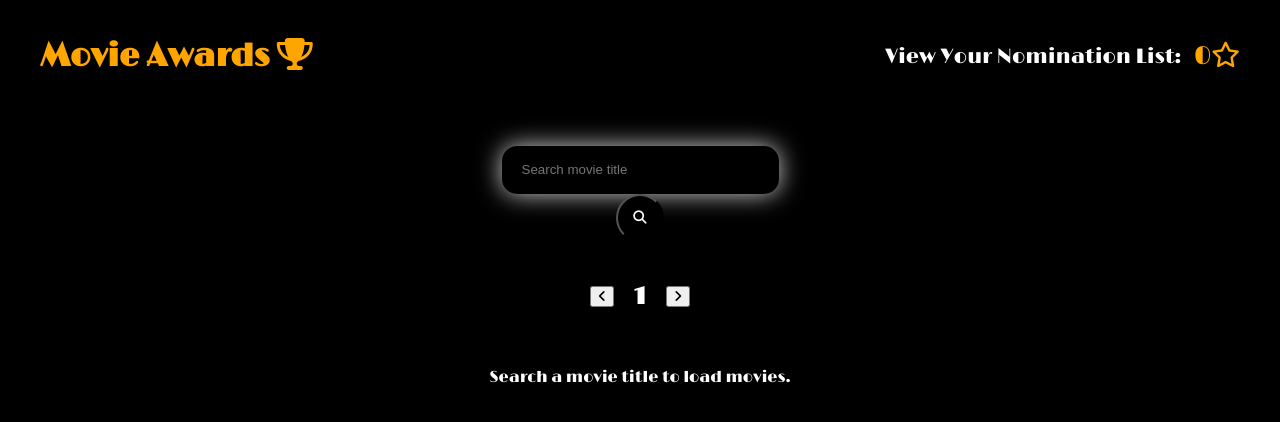
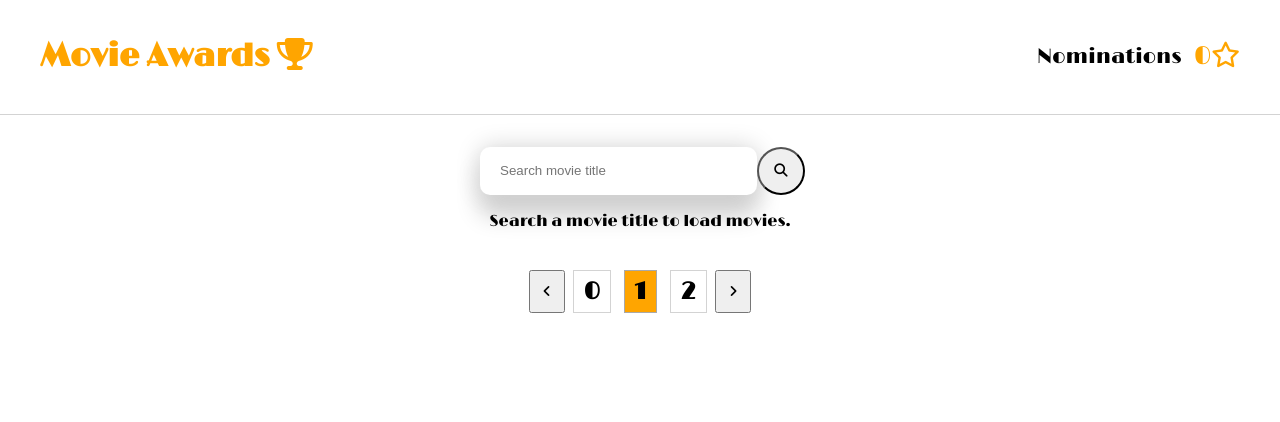
Before and after one commit to vtellez1/omdbmovies, a React (Create React App) app: page / in a window 1280 px wide. Shown: the top 422 px of the page. Built offline with nearby package versions, Linux system fonts and the light colour scheme.

Commit message:
UI updates and nav

```diff
--- a/src/components/header/header.component.jsx
+++ b/src/components/header/header.component.jsx
@@ -9,7 +9,7 @@ const Header = ({ nominations }) => {
     return(
     <HeaderContainer>
         <HomeLink to='/'><h1>Movie Awards <i class="fas fa-trophy"></i></h1></HomeLink>
-        <NominationLink to='/nominated'> View Your Nomination List:<StarIcon>{Object.keys(nominations.nominations).length}<i class="far fa-star"></i></StarIcon> </NominationLink>
+        <NominationLink to='/nominated'> Nominations<StarIcon>{Object.keys(nominations.nominations).length}<i class="far fa-star"></i></StarIcon> </NominationLink>
     </HeaderContainer>
     )
 };
--- a/src/components/header/header.styles.jsx
+++ b/src/components/header/header.styles.jsx
@@ -5,6 +5,7 @@ export const HeaderContainer = styled.div`
 padding: 1rem 2.5rem;
 display: flex;
 justify-content: space-between;
+border-bottom: 1px solid lightgray;
 `
 
 export const HomeLink = styled(Link)`
@@ -18,7 +19,7 @@ export const NominationLink = styled(Link)`
 text-decoration: none;
 display: flex;
 align-items: center;
-color: white;
+color: Black;
 font-size: 1.3rem;
 `
 
--- a/src/components/movieCard/movieCard.styles.jsx
+++ b/src/components/movieCard/movieCard.styles.jsx
@@ -1,29 +1,31 @@
 import styled from 'styled-components';
 
 export const MovieCardContainer = styled.div`
-    width: 13%;
-    padding: 1rem 1.5rem;
+    width: 18%;
+    padding: 1rem;
     margin: .8rem;
-    background-color: #101010;
-    box-shadow: 0 3px 7px 0 gold, 0 5px 18px 0 darkorange;
+    background-color: #f5f5f5;
+    box-shadow: 0 3px 7px 0 darkgray, 0 5px 18px 0 darkgray;
 `
 
 export const MoviePoster = styled.img`
     width: 100%;
-    max-height: 10rem;
+    max-height: 15rem;
 `
 
 export const MovieContents = styled.div`
     display: flex;
     flex-direction: column;
     justify-content: space-between;
+    color: black;
+    font-family: Arial, Helvetica, sans-serif;
 `
 
 export const CardButton = styled.button`
-    color: black;
+    color: white;
     background-color: orange;
     padding: .6rem .9rem;
-    margin: 1.2rem 0rem;
+    margin: 1rem 0rem;
     cursor: pointer;
     outline: none;
     border: none;
--- a/src/components/searchBar/searchBar.component.jsx
+++ b/src/components/searchBar/searchBar.component.jsx
@@ -2,8 +2,8 @@ import React, { useState } from 'react';
 import { connect } from 'react-redux';
 
 import { fetchMovies } from '../../redux/movies/movies.actions';
-
-import { InputStyled, SearchButton, InputDiv, TitleDiv, PageNumDiv, PageNumber} from './searchBar.styles'
+import SearchResults from '../searchResults/searchResults.component';
+import { InputStyled, SearchButton, InputDiv, TitleDiv, PageNumDiv, PageNumber, CurrentPageNumber, PageButton} from './searchBar.styles'
 
 const SearchBar = ({ fetchMovies }) => {
 
@@ -32,6 +32,7 @@ const SearchBar = ({ fetchMovies }) => {
             setPageNumber(pageNumber + 1)
         }
     }
+
     return(
       <div>
         <form onSubmit={handleSubmit}>
@@ -48,10 +49,15 @@ const SearchBar = ({ fetchMovies }) => {
                     <SearchButton><i class="fas fa-search"></i></SearchButton>
                 </TitleDiv>
 
+            <SearchResults/>
+
                 <PageNumDiv>
-                    <button onClick={backPage}><i class="fas fa-angle-left"></i></button>
-                    <PageNumber>{pageNumber}</PageNumber>
-                    <button onClick={nextPage}><i class="fas fa-angle-right"></i></button>
+
+                    <PageButton onClick={backPage}><i class="fas fa-angle-left"></i></PageButton>
+                    <PageNumber id="prevNumber">{pageNumber - 1}</PageNumber>
+                    <CurrentPageNumber>{pageNumber}</CurrentPageNumber>
+                    <PageNumber>{pageNumber + 1}</PageNumber>
+                    <PageButton onClick={nextPage}><i class="fas fa-angle-right"></i></PageButton>
                 </PageNumDiv>
             </InputDiv>
 
--- a/src/components/searchBar/searchBar.styles.jsx
+++ b/src/components/searchBar/searchBar.styles.jsx
@@ -2,21 +2,18 @@ import styled from 'styled-components';
 
 export const InputStyled = styled.input`
     height: 3rem;
-    background: black;
-    color: white;
     outline: none;
     border: none;
     padding: 0 80px 0 20px;
-    border-radius: 15px;
+    border-radius: 10px;
     box-shadow: 0 0 25px 0 lightgray, 0 20px 25px 0 rgba(0, 0, 0, 0.2);
+    margin-left:5px;
 `
 
 export const SearchButton = styled.button`
     height: 3rem;
     width: 3rem;
     border-radius: 50%;
-    background: black;
-    color: white;
 `
 
 export const TitleDiv = styled.div`
@@ -24,20 +21,32 @@ export const TitleDiv = styled.div`
 `
 
 export const PageNumDiv = styled.div`
-margin-top: 2rem;
-display: flex;
-justify-content: center;
-align-items: center;
-margin: 15px;
+    margin-top: 2rem;
+    display: flex;
+    justify-content: center;
+    align-items: center;
+    margin: 15px;
+`
+
+export const PageButton = styled.button`
+    padding: 12px;
 `
 
 export const PageNumber = styled.h2`
-    padding: 5px 20px;
+    padding: 6px 10px;
+    border: .5px solid lightgray;
+    margin: 8px;
+`
+
+export const CurrentPageNumber = styled.h2`
+    padding: 6px 10px;
+    border: .5px solid darkgray;
+    margin: 5px;
+    background: orange;
 `
 
 export const InputDiv = styled.div`
     display: flex;
     flex-direction: column;
-    width: 30%;
     margin: 0 auto;
 `
--- a/src/components/searchResults/searchResults.component.jsx
+++ b/src/components/searchResults/searchResults.component.jsx
@@ -21,7 +21,6 @@ const SearchResults = ({ movies }) => {
         {movieList === undefined ? <h3>No movie found. Try search again.</h3> :
         movies.isLoaded ?
         <MovieResultsContainer>
-            <h2>Movie Search Results </h2>
             <MovieCards>
             {movieList.map(movie => (
             <MovieCard key={movie.imdbID} movie={movie}/>
--- a/src/components/searchResults/searchResults.styles.jsx
+++ b/src/components/searchResults/searchResults.styles.jsx
@@ -3,6 +3,8 @@ import styled, { keyframes } from 'styled-components';
 export const MovieResultsContainer = styled.div`
 display: flex;
 flex-direction: column;
+margin-top: 2rem;
+margin-bottom: 1.5rem;
 `
 
 export const MovieCards = styled.div`
--- a/src/index.css
+++ b/src/index.css
@@ -3,8 +3,8 @@ body {
   font-family: 'Limelight', cursive;
   -webkit-font-smoothing: antialiased;
   -moz-osx-font-smoothing: grayscale;
-  background-color: black;
-  color: white;
+  background-color: white;
+  color: black;
 }
 
 code {
--- a/src/pages/homepage.component.jsx
+++ b/src/pages/homepage.component.jsx
@@ -1,14 +1,13 @@
 import React from 'react';
 
 import SearchBar from '../components/searchBar/searchBar.component';
-import SearchResults from '../components/searchResults/searchResults.component';
+
 
 import { PageContainer } from './homepage.styles';
 
 const Homepage = () => (
     <PageContainer>
         <SearchBar/>
-        <SearchResults/>
     </PageContainer>
 );
 
```
